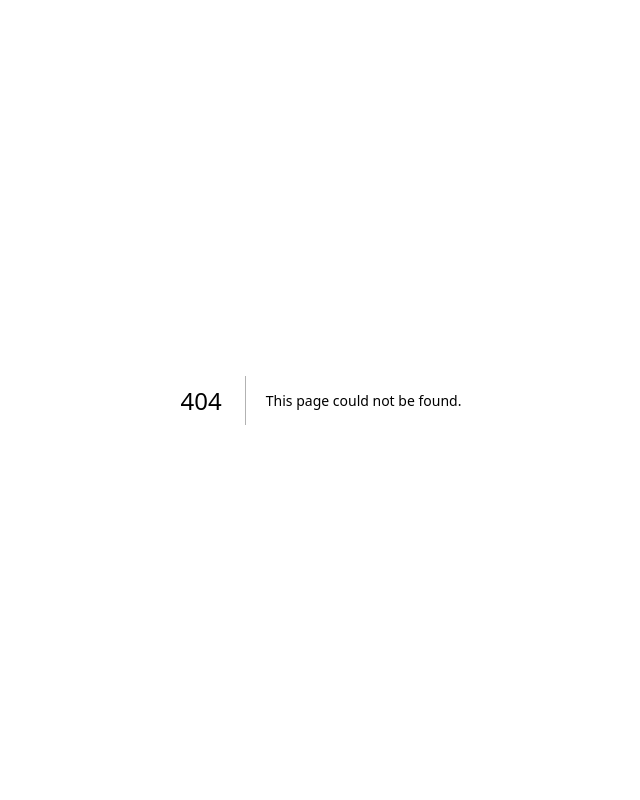
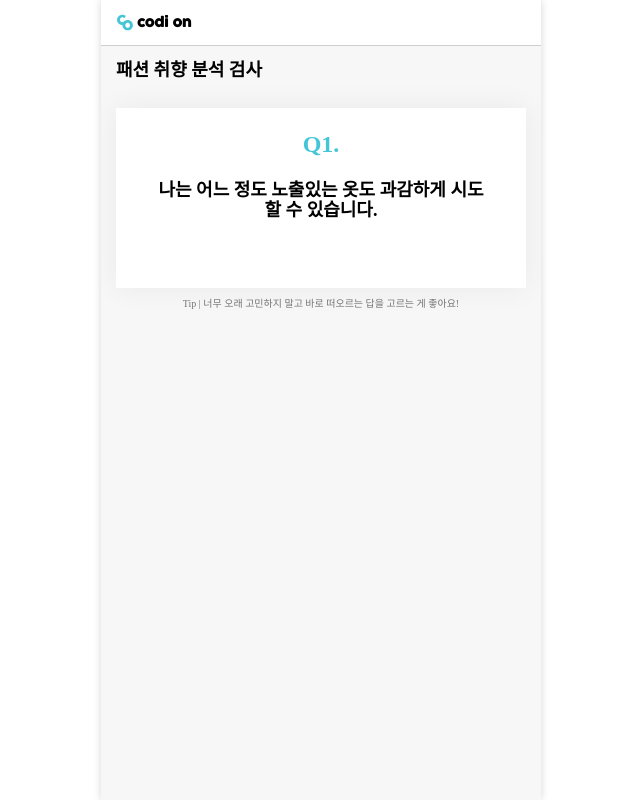
Before and after one commit to codyondev/codyon, a Next.js app: page /semg/test in a window 1280 px wide. Before the commit this address had no page. Shown: the whole page, without its empty margins (319-959 px from the left). Built offline with nearby package versions, Linux system fonts and the light colour scheme; a web font is replaced by a local one.

Commit message:
feat: 지문 페이지 추가

```diff
--- a/pages/semg/index.tsx
+++ b/pages/semg/index.tsx
@@ -1,4 +1,5 @@
 import { NextPage } from 'next';
+import Link from 'next/link';
 import React from 'react';
 
 import Layout from '@components/layout';
@@ -22,12 +23,13 @@ const Semg: NextPage = () => {
           <img src="/images/chain.svg" alt="공유 아이콘" />
         </button>
       </div>
-      <button
-        className="text-white bg-darkmint h-[70px] min-w-[285px] rounded-[50px] font-semibold mt-6 block mx-auto shadow-button"
+      <Link
+        href="/semg/test"
+        className="flex justify-center items-center text-white bg-darkmint h-[70px] min-w-[285px] rounded-[50px] font-semibold mt-6 mx-auto shadow-button"
         type="button"
       >
         <span className="mr-5">👀</span>테스트 시작하기
-      </button>
+      </Link>
     </Layout>
   );
 };
--- /dev/null
+++ b/pages/semg/test.tsx
@@ -0,0 +1,27 @@
+import { NextPage } from 'next';
+import React from 'react';
+
+import Layout from '@components/layout';
+
+const SemgTest: NextPage = () => {
+  return (
+    <Layout showGNB={false}>
+      <section className="p-layoutX pt-[10px]">
+        <h1 className="font-bold text-lg">패션 취향 분석 검사</h1>
+        <div className="bg-white shadow-button px-[35px] mt-6 min-h-[180px] py-5">
+          <span className="block mx-auto w-fit text-2xl text-darkmint font-semibold">
+            Q1.
+          </span>
+          <p className="font-semibold leading-5 text-center text-lg mt-5">
+            나는 어느 정도 노출있는 옷도 과감하게 시도할 수 있습니다.
+          </p>
+        </div>
+        <p className="mt-2 mx-auto font-medium text-[10px] w-fit text-gray-75">
+          Tip | 너무 오래 고민하지 말고 바로 떠오르는 답을 고르는 게 좋아요!
+        </p>
+      </section>
+    </Layout>
+  );
+};
+
+export default SemgTest;
```
